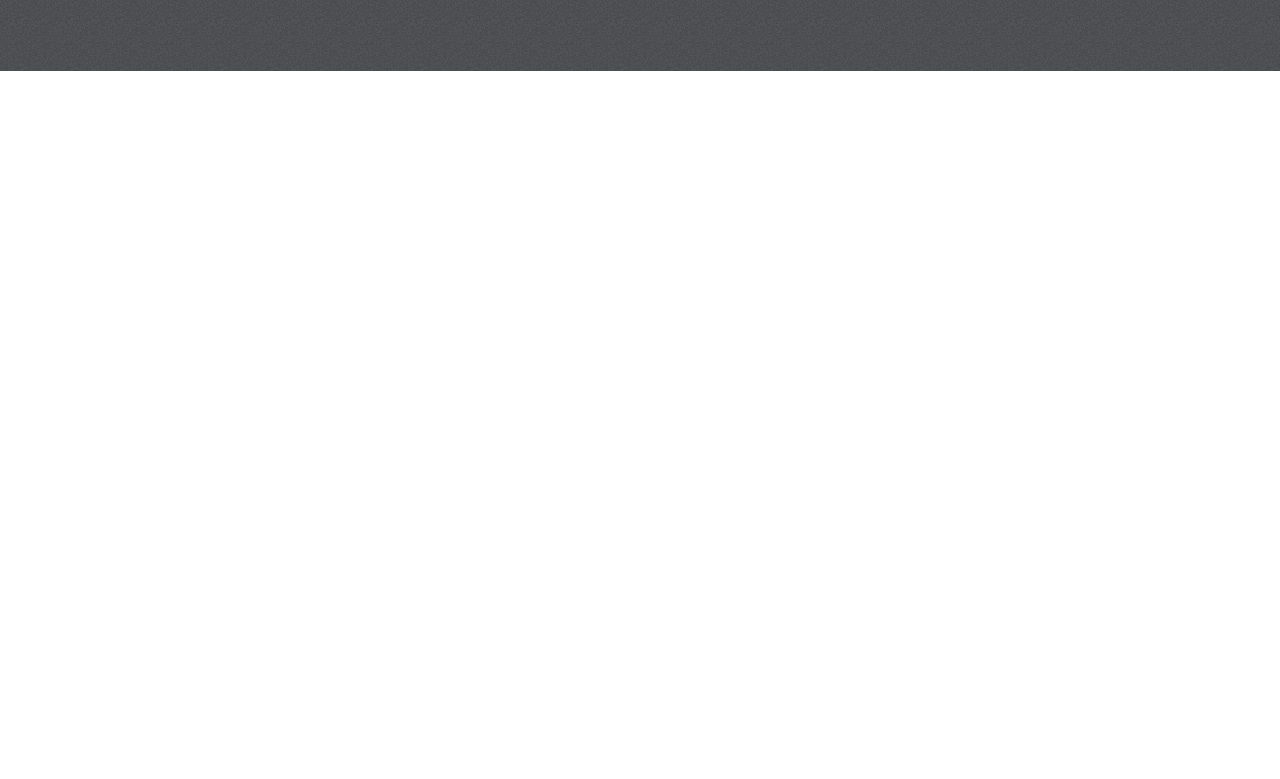
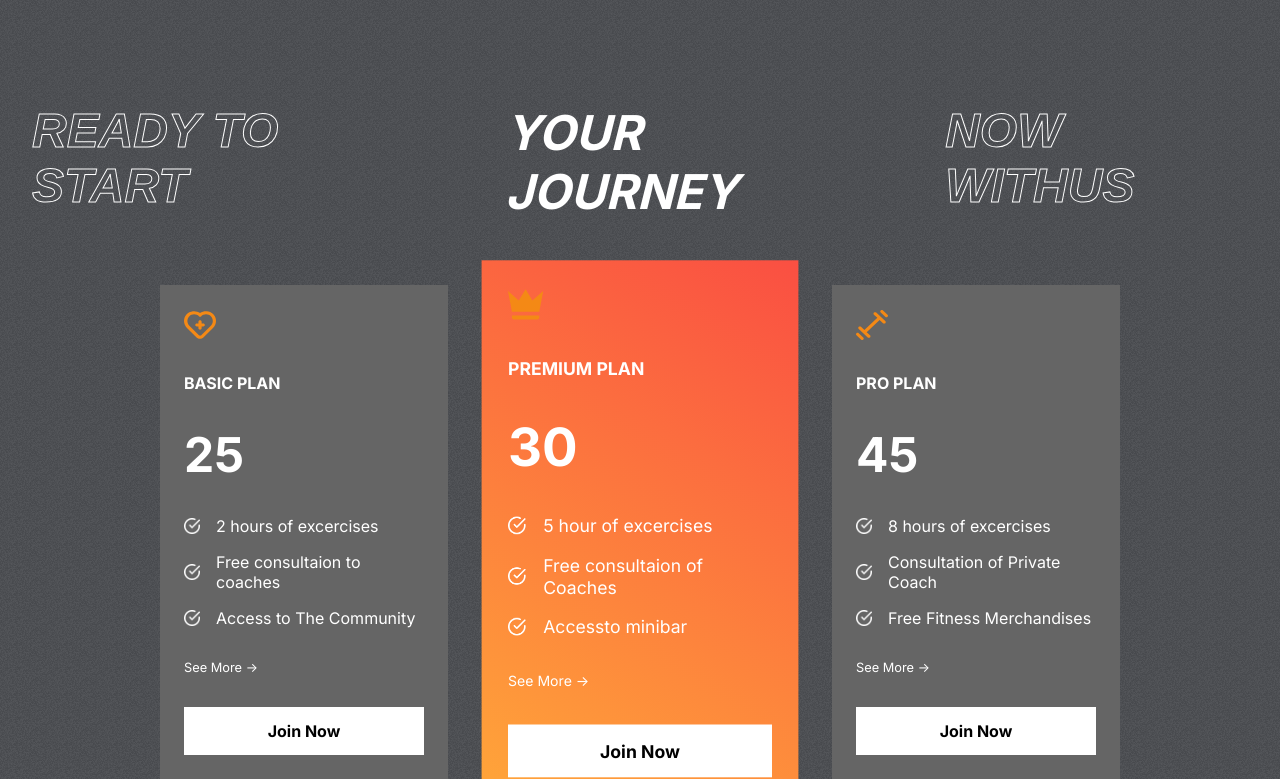
Before and after one commit to jakariamasum/Smart-and-Fit, a React (Create React App) app: page / in a window 1280 px wide. Shown: the part 1717-2496 px from the top of the page. Before the commit the page ends 1788 px from the top, so only its background shows below. Built offline with nearby package versions, Linux system fonts and the light colour scheme; the HTML template or start-up script is replaced by a standard one.

Commit message:
plans added

```diff
--- a/src/App.js
+++ b/src/App.js
@@ -1,5 +1,6 @@
 import './App.css';
 import Hero from './components/Hero/Hero';
+import Plans from './components/Plans/Plans';
 import Programms from './components/Programms/Programms';
 import Reasons from './components/Reasons/Reasons';
 function App() {
@@ -8,6 +9,7 @@ function App() {
       <Hero/>
       <Programms/>
       <Reasons/>
+      <Plans/>
     </div>
   );
 }
--- /dev/null
+++ b/src/components/Plans/Plans.jsx
@@ -0,0 +1,20 @@
+import Title from '../Title/Title';
+import Style from './Plans.module.css';
+import {plansData} from '../../data/plansData'
+import PlansCard from '../PlansCard/PlansCard';
+const Plans = () => {
+    return (
+        <div className={Style.container}>
+            <Title firstText={'ready to start'} middleText={'your journey'} lastText={'now withus'}/>
+            <div className={Style.plans}>
+                {
+                    plansData.map((plan,i)=>(
+                        <PlansCard icon={plan.icon} name={plan.name} price={plan.price} features={plan.features}/>
+                    ))
+                }
+            </div>
+        </div>
+    );
+};
+
+export default Plans;
--- /dev/null
+++ b/src/components/Plans/Plans.module.css
@@ -0,0 +1,15 @@
+.container{
+    margin-top: -4rem;
+    padding: 0 2rem;
+    display: flex;
+    flex-direction: column;
+    gap: 4rem;
+    position: relative;
+}
+
+.plans{
+    display: flex;
+    align-items: center;
+    justify-content: center;
+    gap: 3rem;
+}
--- /dev/null
+++ b/src/components/PlansCard/PlansCard.jsx
@@ -0,0 +1,31 @@
+import Style from './PlansCard.module.css';
+import tick from '../../assets/whiteTick.png'
+import Button from '../Button/Button';
+const PlansCard = ({icon,name,price,features}) => {
+    return (
+        <div className={Style.plan}>
+            {icon}
+            <span>{name}</span>
+            <span>{price}</span>
+            <div className={Style.features}>
+                {
+                    features.map((feature,i)=>(
+                        <div className={Style.feature}>
+                            <img src={tick} alt="" />
+                            <span>{feature}</span>
+                        </div>
+                    ))
+                }
+
+            </div>
+            <div>
+                <span>See More {'->'}</span>
+            </div>
+            <div>
+                <Button text={'Join Now'}/>
+            </div>
+        </div>
+    );
+};
+
+export default PlansCard;
--- /dev/null
+++ b/src/components/PlansCard/PlansCard.module.css
@@ -0,0 +1,50 @@
+.plan{
+    display: flex;
+    color: white;
+    flex-direction: column;
+    background: var(--caloryCard);
+    gap: 2rem;
+    padding: 1.5rem;
+    width: 15rem;
+}
+.plan:nth-child(2){
+    background: var(--planCard);
+    transform: scale(1.1);
+}
+
+.plan>svg{
+    height: 2rem;
+    width: 2rem;
+    fill: var(--orange);
+}
+.plan>:nth-child(2){
+    font-weight: bold;
+    font-size: 1rem;
+}
+.plan>:nth-child(3){
+    font-weight: bold;
+    font-size: 3rem;
+}
+.plan>:nth-child(5){
+    cursor: pointer;
+    font-size: 0.8rem;
+    color: var(--planCard);
+}
+.features{
+    display: flex;
+    flex-direction: column;
+    gap: 1rem;
+}
+.feature{
+    display: flex;
+    align-items: center;
+    gap: 1rem;
+}
+.feature>img{
+    width: 1rem;
+}
+.plan>:nth-child(6){
+    padding: 2px;
+    background-color: white;
+    color: black;
+}
--- a/src/components/Programms/Programms.jsx
+++ b/src/components/Programms/Programms.jsx
@@ -2,14 +2,11 @@ import React from 'react';
 import Styles from './Programms.module.css'
 import { programsData } from '../../data/programsData'
 import ProgrammCard from '../ProgrammCard/ProgrammCard';
+import Title from '../Title/Title';
 const Programms = () => {
     return (
         <div className={Styles.programms}>
-            <div className={Styles.programmTitle}>
-                <span className='stroke-text'>Explore our</span>
-                <span>Programms</span>
-                <span className='stroke-text'>to shape you</span>
-            </div>
+            <Title firstText='Explore our' middleText={'programms'} lastText={'to shape you'} />
             <div className={Styles.programmCategories}>
                 {
                     programsData.map(plan => (
--- a/src/components/Programms/Programms.module.css
+++ b/src/components/Programms/Programms.module.css
@@ -5,17 +5,6 @@
     gap: 2rem;
 }
 
-.programmTitle {
-    display: flex;
-    gap: 5rem;
-    font-weight: bold;
-    font-size: 3rem;
-    justify-content: center;
-    text-transform: uppercase;
-    font-style: italic;
-    color: white;
-}
-
 .programmCategories {
     display: flex;
     gap: 1rem;
--- /dev/null
+++ b/src/components/Title/Title.jsx
@@ -0,0 +1,13 @@
+import Style from './Title.module.css';
+
+const Title = ({firstText,middleText,lastText}) => {
+    return (
+        <div className={Style.programmTitle}>
+                <span className='stroke-text'>{firstText}</span>
+                <span>{middleText}</span>
+                <span className='stroke-text'>{lastText}</span>
+            </div>
+    );
+};
+
+export default Title;
--- /dev/null
+++ b/src/components/Title/Title.module.css
@@ -0,0 +1,10 @@
+.programmTitle {
+    display: flex;
+    gap: 5rem;
+    font-weight: bold;
+    font-size: 3rem;
+    justify-content: center;
+    text-transform: uppercase;
+    font-style: italic;
+    color: white;
+}
```
